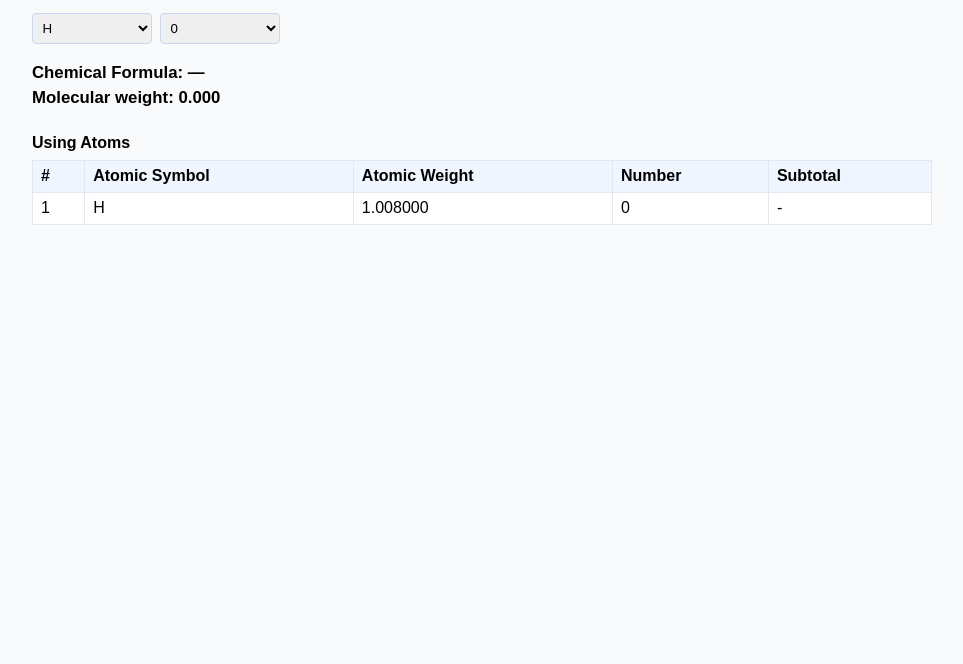
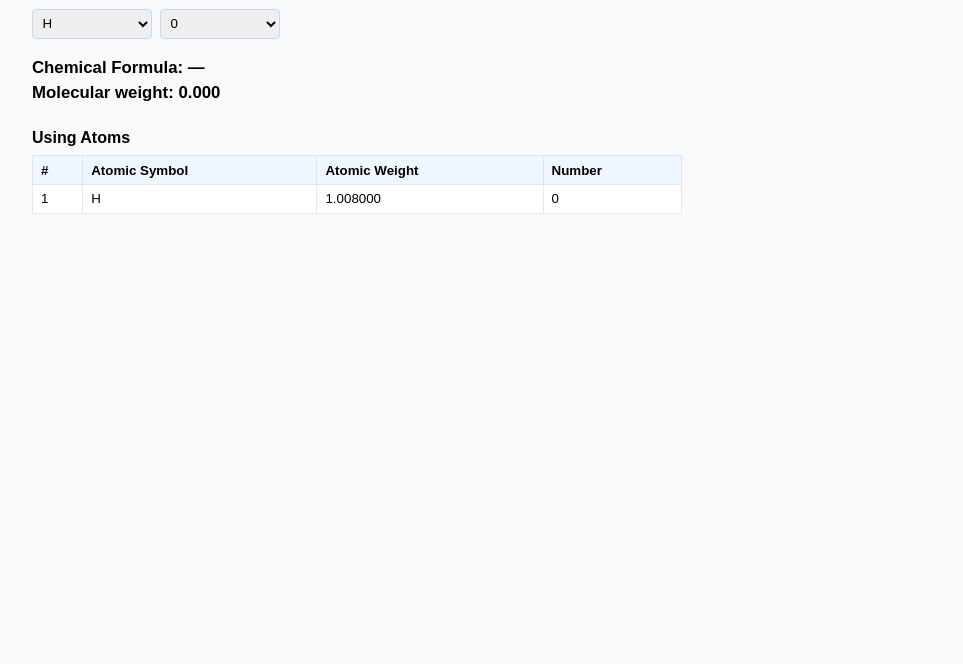
Before and after one commit to forestbambooo/molecular-weight-calculator, a plain HTML site: page index.html in a window 1280 px wide. Shown: the part 136-800 px from the top of the page, without its empty margins (158-1121 px from the left). Drawn offline with Linux system fonts and the light colour scheme.

Commit message:
update index.html (remove subtotal column)

```diff
--- a/index.html
+++ b/index.html
@@ -12,8 +12,10 @@
       padding: 1.5rem;
       background: #f8fafc;
     }
+    /* タイトルを2pt小さく（例: 24pt → 22pt） */
     h1 {
       margin-bottom: 1rem;
+      font-size: 22pt;
     }
     .controls {
       display: flex;
@@ -40,6 +42,7 @@
       margin-bottom: 0.5rem;
       flex-wrap: wrap;
     }
+    /* 通常のセレクト */
     select {
       padding: 0.35rem;
       border-radius: 4px;
@@ -52,8 +55,15 @@
       font-weight: bold;
       line-height: 1.5;
     }
+    .section-title {
+      margin-top: 1.5rem;
+      margin-bottom: 0.5rem;
+      font-weight: bold;
+    }
+    /* テーブルを細く＆文字を2pt小さく */
     table {
-      width: 100%;
+      width: 75%;            /* 横幅を小さく */
+      max-width: 650px;      /* 最大幅も制限 */
       border-collapse: collapse;
       background: white;
     }
@@ -61,14 +71,21 @@
       border: 1px solid #e2e8f0;
       padding: 0.4rem 0.5rem;
       text-align: left;
+      font-size: 10pt;       /* ここで2ptくらい小さくする */
     }
     th {
       background: #eff6ff;
     }
-    .section-title {
-      margin-top: 1.5rem;
-      margin-bottom: 0.5rem;
-      font-weight: bold;
+
+    /* iPhoneなど狭い画面でピッカーを背高にする */
+    @media (max-width: 480px) {
+      select {
+        min-height: 3.2rem;      /* 高さを約3倍に */
+        font-size: 1.05rem;      /* 文字を少し大きめにしてタップしやすく */
+      }
+      table {
+        width: 100%;            /* スマホでは横幅を戻す方が見やすいのでここで広げる */
+      }
     }
   </style>
 </head>
@@ -95,13 +112,13 @@
         <th>Atomic Symbol</th>
         <th>Atomic Weight</th>
         <th>Number</th>
-        <th>Subtotal</th>
       </tr>
     </thead>
     <tbody id="atom-table-body"></tbody>
   </table>
 
   <script>
+    // reference:ATOMIC WEIGHTS OF THE ELEMENTS 2023, (https://iupac.qmul.ac.uk/AtWt/)
     const element_symbol = [
       'H','He','Li','Be','B','C','N','O','F','Ne',
       'Na','Mg','Al','Si','P','S','Cl','Ar',
@@ -114,130 +131,20 @@
       'Rf','Db','Sg','Bh','Hs','Mt','Ds','Rg','Cn','Nh','Fl','Mc','Lv','Ts','Og'
     ];
 
-    // 括弧や角括弧を落とした実数値（推定値はそのまま数字だけ）
-    // reference:ATOMIC WEIGHTS OF THE ELEMENTS 2023, (https://iupac.qmul.ac.uk/AtWt/)
     const atomic_weight = [
-      1.008,
-      4.002602,
-      6.94,
-      9.0121831,
-      10.81,
-      12.011,
-      14.007,
-      15.999,
-      18.998403162,
-      20.1797,
-      22.98976928,
-      24.305,
-      26.9815384,
-      28.085,
-      30.973761998,
-      32.06,
-      35.45,
-      39.95,
-      39.0983,
-      40.078,
-      44.955907,
-      47.867,
-      50.9415,
-      51.9961,
-      54.938043,
-      55.845,
-      58.933194,
-      58.6934,
-      63.546,
-      65.38,
-      69.723,
-      72.63,
-      74.921595,
-      78.971,
-      79.904,
-      83.798,
-      85.4678,
-      87.62,
-      88.905838,
-      91.222,
-      92.90637,
-      95.95,
-      97.0,          // Tc [97]
-      101.07,
-      102.90549,
-      106.42,
-      107.8682,
-      112.414,
-      114.818,
-      118.71,
-      121.76,
-      127.6,
-      126.90447,
-      131.293,
-      132.90545196,
-      137.327,
-      138.90547,
-      140.116,
-      140.90766,
-      144.242,
-      145.0,         // Pm [145]
-      150.36,
-      151.964,
-      157.249,
-      158.925354,
-      162.5,
-      164.930329,
-      167.259,
-      168.934219,
-      173.045,
-      174.96669,
-      178.486,
-      180.94788,
-      183.84,
-      186.207,
-      190.23,
-      192.217,
-      195.084,
-      196.96657,
-      200.592,
-      204.38,
-      207.2,
-      208.9804,
-      209.0,   // Po [209]
-      210.0,   // At [210]
-      222.0,   // Rn [222]
-      223.0,   // Fr [223]
-      226.0,   // Ra [226]
-      227.0,   // Ac [227]
-      232.0377,
-      231.03588,
-      238.02891,
-      237.0,   // Np [237]
-      244.0,   // Pu [244]
-      243.0,   // Am [243]
-      247.0,   // Cm [247]
-      247.0,   // Bk [247]
-      251.0,   // Cf [251]
-      252.0,   // Es [252]
-      257.0,   // Fm [257]
-      258.0,   // Md [258]
-      259.0,   // No [259]
-      262.0,   // Lr [262]
-      267.0,   // Rf [267]
-      270.0,   // Db [270]
-      269.0,   // Sg [269]
-      270.0,   // Bh [270]
-      270.0,   // Hs [270]
-      278.0,   // Mt [278]
-      281.0,   // Ds [281]
-      281.0,   // Rg [281]
-      285.0,   // Cn [285]
-      286.0,   // Nh [286]
-      289.0,   // Fl [289]
-      289.0,   // Mc [289]
-      293.0,   // Lv [293]
-      293.0,   // Ts [293]
-      294.0    // Og [294]
+      1.008, 4.002602, 6.94, 9.0121831, 10.81, 12.011, 14.007, 15.999, 18.998403162, 20.1797,
+      22.98976928, 24.305, 26.9815384, 28.085, 30.973761998, 32.06, 35.45, 39.95,
+      39.0983, 40.078, 44.955907, 47.867, 50.9415, 51.9961, 54.938043, 55.845, 58.933194, 58.6934, 63.546, 65.38,
+      69.723, 72.63, 74.921595, 78.971, 79.904, 83.798,
+      85.4678, 87.62, 88.905838, 91.222, 92.90637, 95.95, 97.0, 101.07, 102.90549, 106.42,
+      107.8682, 112.414, 114.818, 118.71, 121.76, 127.6, 126.90447, 131.293,
+      132.90545196, 137.327, 138.90547, 140.116, 140.90766, 144.242, 145.0, 150.36, 151.964, 157.249,
+      158.925354, 162.5, 164.930329, 167.259, 168.934219, 173.045, 174.96669, 178.486, 180.94788, 183.84,
+      186.207, 190.23, 192.217, 195.084, 196.96657, 200.592, 204.38, 207.2, 208.9804, 209.0, 210.0, 222.0,
+      223.0, 226.0, 227.0, 232.0377, 231.03588, 238.02891, 237.0, 244.0, 243.0, 247.0, 247.0, 251.0, 252.0, 257.0, 258.0, 259.0, 262.0,
+      267.0, 270.0, 269.0, 270.0, 270.0, 278.0, 281.0, 281.0, 285.0, 286.0, 289.0, 289.0, 293.0, 293.0, 294.0
     ];
 
-    // 配列から連想配列をつくる
     const ATOMIC_WEIGHTS = {};
     for (let i = 0; i < element_symbol.length; i++) {
       ATOMIC_WEIGHTS[element_symbol[i]] = atomic_weight[i];
@@ -258,10 +165,8 @@
       row.className = 'picker-row';
       row.dataset.index = pickerCount;
 
-      // 元素セレクト
       const atomSelect = document.createElement('select');
       atomSelect.name = `atom-${pickerCount}`;
-      // 原子番号順に並んでいるのでそのまま表示
       element_symbol.forEach(sym => {
         const opt = document.createElement('option');
         opt.value = sym;
@@ -269,7 +174,6 @@
         atomSelect.appendChild(opt);
       });
 
-      // 個数セレクト
       const countSelect = document.createElement('select');
       countSelect.name = `count-${pickerCount}`;
       for (let i = 0; i <= 99; i++) {
@@ -287,15 +191,10 @@
       return row;
     }
 
-    // 分子式を作る（C, H を先頭にして残りはアルファベット順）
     function buildFormula(countMap) {
       const parts = [];
-      if (countMap["C"]) {
-        parts.push("C" + (countMap["C"] > 1 ? countMap["C"] : ""));
-      }
-      if (countMap["H"]) {
-        parts.push("H" + (countMap["H"] > 1 ? countMap["H"] : ""));
-      }
+      if (countMap["C"]) parts.push("C" + (countMap["C"] > 1 ? countMap["C"] : ""));
+      if (countMap["H"]) parts.push("H" + (countMap["H"] > 1 ? countMap["H"] : ""));
       Object.keys(countMap)
         .filter(k => k !== "C" && k !== "H" && countMap[k] > 0)
         .sort()
@@ -320,7 +219,6 @@
         const subtotal = aw * count;
         total += subtotal;
 
-        // 分子式用カウント
         if (!elementCounts[atom]) elementCounts[atom] = 0;
         elementCounts[atom] += count;
 
@@ -330,7 +228,6 @@
           <td>${atom}</td>
           <td>${aw ? aw.toFixed(6) : "-"}</td>
           <td>${count}</td>
-          <td>${subtotal ? subtotal.toFixed(6) : "-"}</td>
         `;
         tableBody.appendChild(tr);
       });
@@ -353,7 +250,6 @@
       }
     });
 
-    // 初期で1行
     const firstRow = createPickerRow();
     pickersContainer.appendChild(firstRow);
     updateAll();
```
Also changed, not shown: 1 other file.
